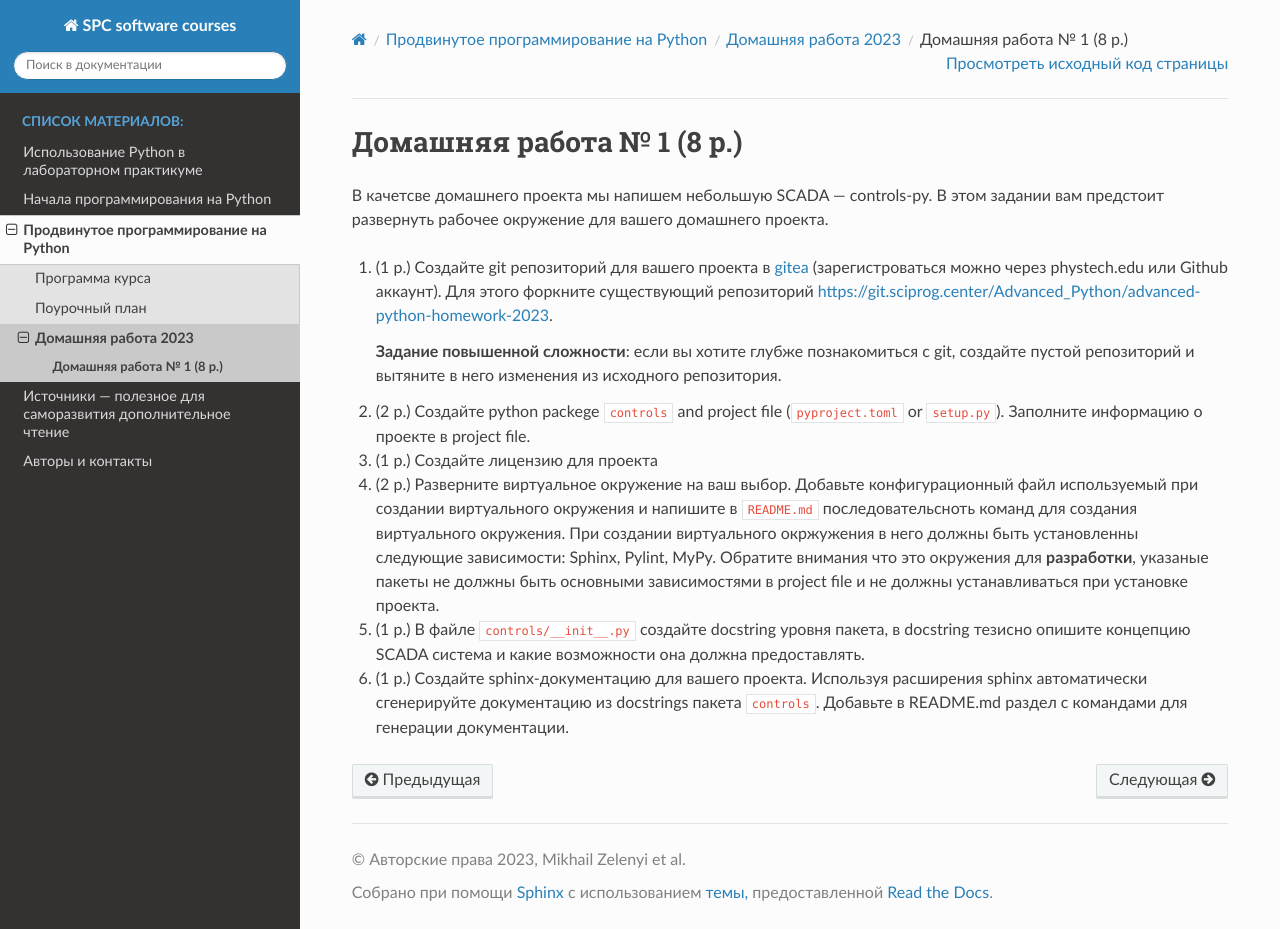
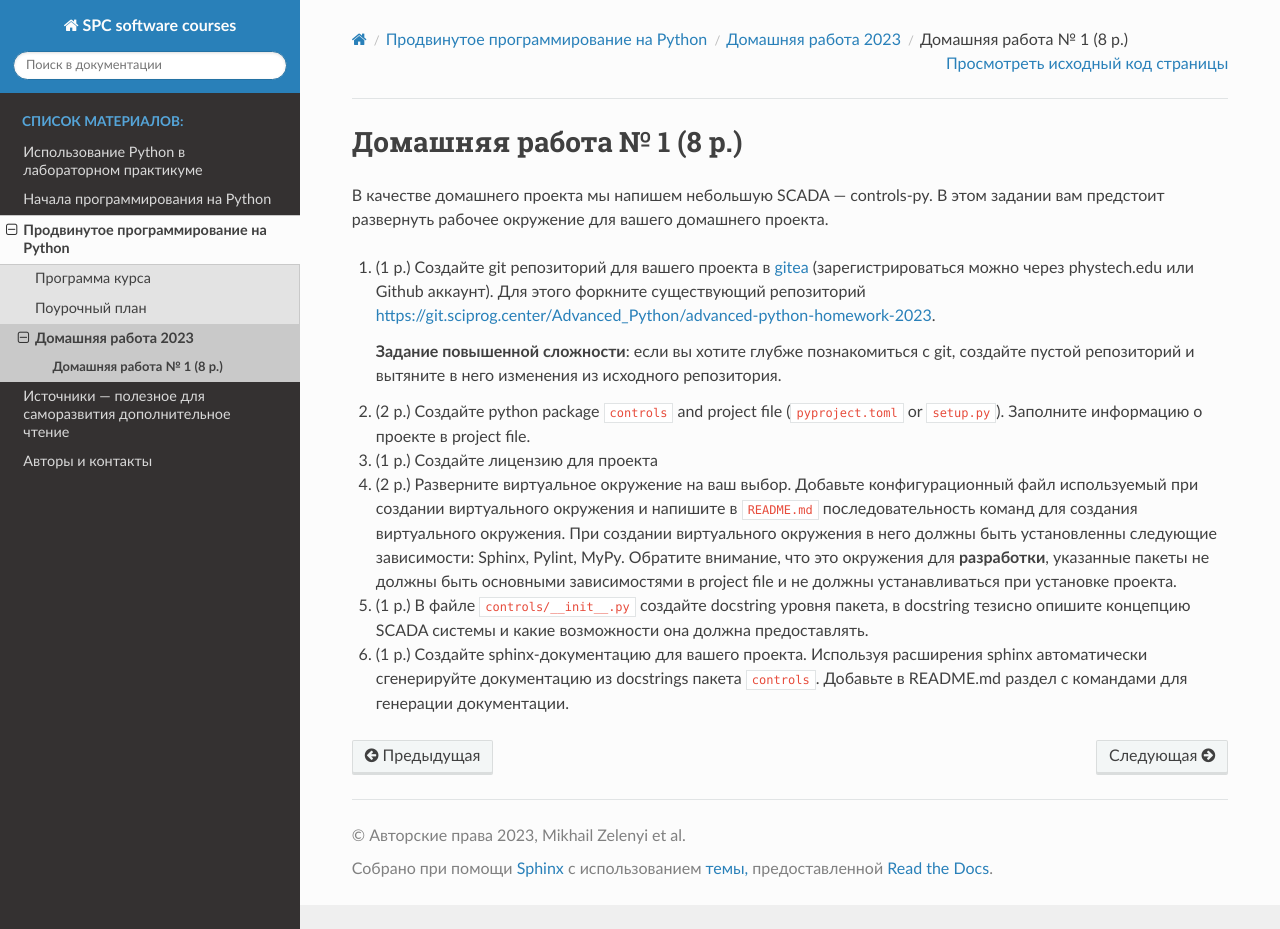
Before and after one commit to SciProgCentre/green-courses, a Sphinx documentation site: the page built from source/pages/advanced_python/2023/hw/01.md, in a window 1280 px wide and 929 px high. Built offline with Sphinx 7.4.7 and the Read the Docs theme 2.0.0, drawn with Linux system fonts in a browser that asks for light colours.

Commit message:
Fix homework 2023-1

```diff
--- a/source/pages/advanced_python/2023/hw/01.md
+++ b/source/pages/advanced_python/2023/hw/01.md
@@ -1,13 +1,13 @@
 # Домашняя работа № 1 (8 p.)
 
-В качетсве домашнего проекта мы напишем небольшую SCADA --- controls-py.
+В качестве домашнего проекта мы напишем небольшую SCADA --- controls-py.
 В этом задании вам предстоит развернуть рабочее окружение для вашего домашнего проекта.
 
-1. (1 p.) Создайте git репозиторий для вашего проекта в [gitea](https://git.sciprog.center/Advanced_Python) (зарегистроваться можно через phystech.edu или Github аккаунт). Для этого форкните существующий репозиторий <https://git.sciprog.center/Advanced_Python/advanced-python-homework-2023>.
+1. (1 p.) Создайте git репозиторий для вашего проекта в [gitea](https://git.sciprog.center/Advanced_Python) (зарегистрироваться можно через phystech.edu или Github аккаунт). Для этого форкните существующий репозиторий <https://git.sciprog.center/Advanced_Python/advanced-python-homework-2023>.
 
    **Задание повышенной сложности**: если вы хотите глубже познакомиться с git, создайте пустой репозиторий и вытяните в него изменения из исходного репозитория.
-2. (2 p.) Создайте python packege `controls` and project file (`pyproject.toml` or `setup.py`). Заполните информацию о проекте в project file.
+2. (2 p.) Создайте python package `controls` and project file (`pyproject.toml` or `setup.py`). Заполните информацию о проекте в project file.
 3. (1 p.) Создайте лицензию для проекта
-4. (2 p.) Разверните виртуальное окружение на ваш выбор. Добавьте конфигурационный файл используемый при создании виртуального окружения и напишите в `README.md` последовательсноть команд для создания виртуального окружения. При создании виртуального окржужения в него должны быть установленны следующие зависимости: Sphinx, Pylint, MyPy. Обратите внимания что это окружения для **разработки**, указаные пакеты не должны быть основными зависимостями в project file и не должны устанавливаться при установке проекта.
-5. (1 p.) В файле `controls/__init__.py` создайте doсstring уровня пакета, в docstring тезисно опишите концепцию SCADA система и какие возможности она должна предоставлять.
+4. (2 p.) Разверните виртуальное окружение на ваш выбор. Добавьте конфигурационный файл используемый при создании виртуального окружения и напишите в `README.md` последовательность команд для создания виртуального окружения. При создании виртуального окружения в него должны быть установленны следующие зависимости: Sphinx, Pylint, MyPy. Обратите внимание, что это окружения для **разработки**, указанные пакеты не должны быть основными зависимостями в project file и не должны устанавливаться при установке проекта.
+5. (1 p.) В файле `controls/__init__.py` создайте doсstring уровня пакета, в docstring тезисно опишите концепцию SCADA системы и какие возможности она должна предоставлять.
 6. (1 p.) Создайте sphinx-документацию для вашего проекта. Используя расширения sphinx автоматически сгенерируйте документацию из doсstrings пакета `controls`. Добавьте в README.md раздел с командами для генерации документации.
```
